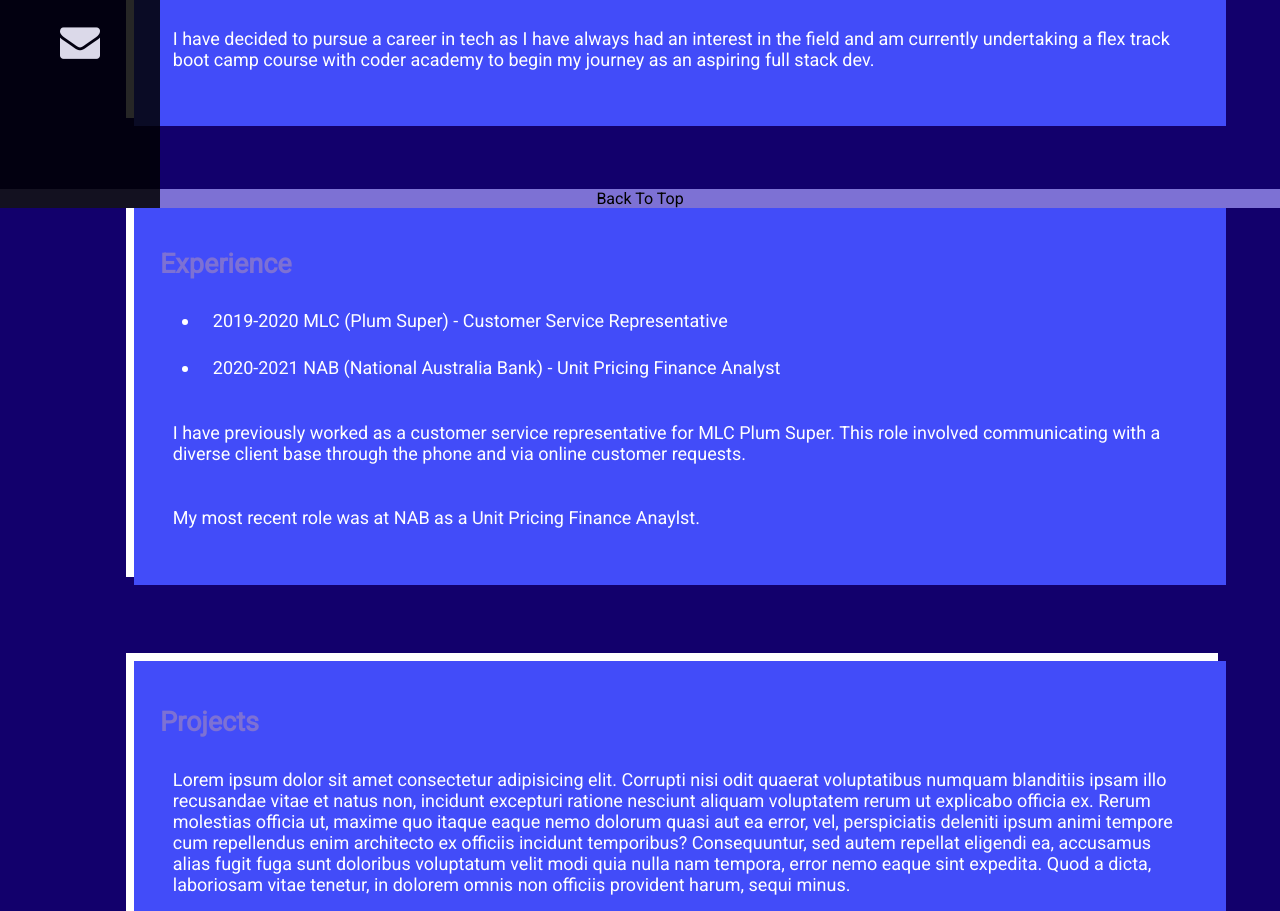
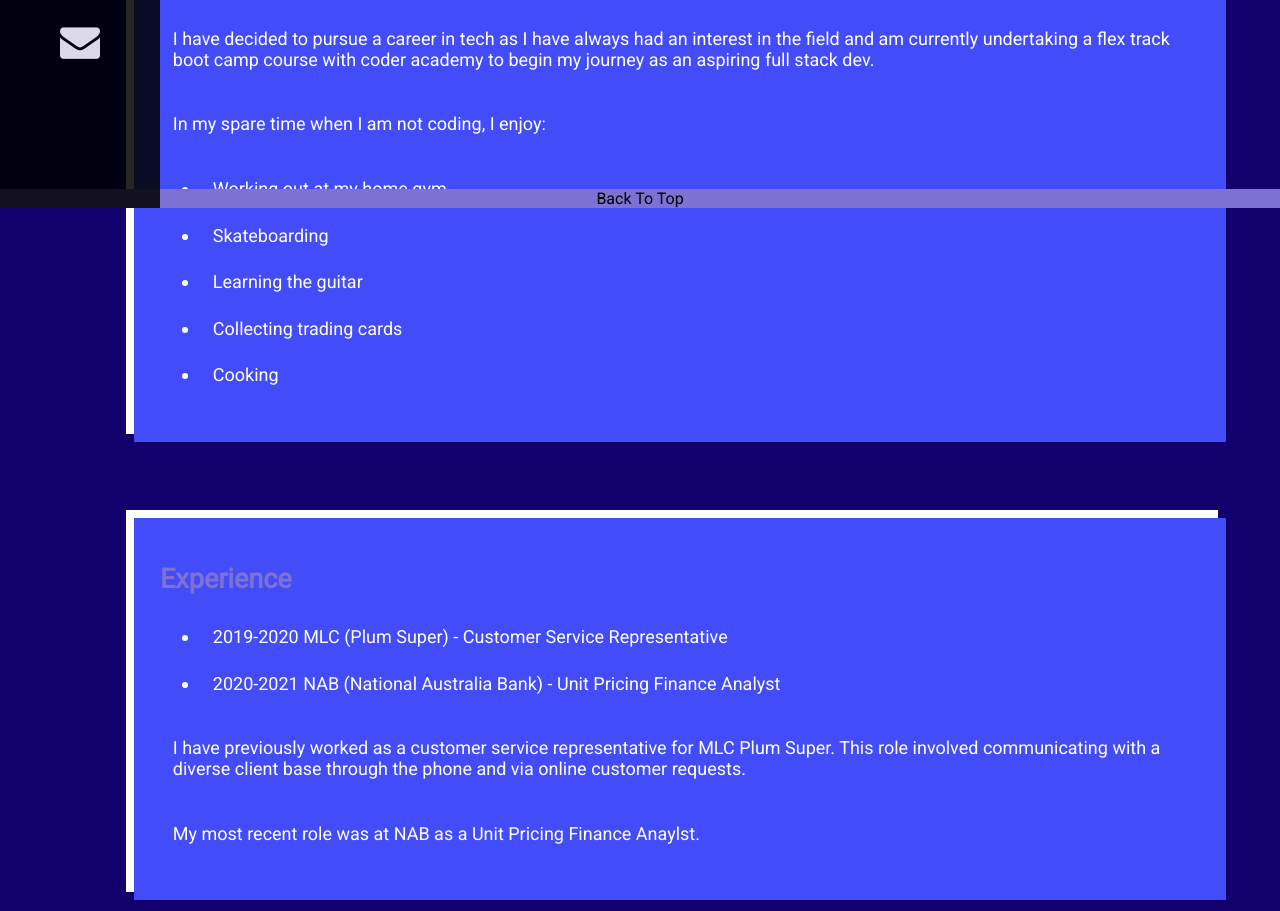
Before and after one commit to jamesxu1996/Portfolio, a plain HTML site: page src/Pages/About.html in a window 1280 px wide. Shown: the part 592-1503 px from the top of the page. Drawn offline with Linux system fonts and the light colour scheme.

Commit message:
added about me content, fixed blog4 header

```diff
--- a/src/Pages/About.html
+++ b/src/Pages/About.html
@@ -59,8 +59,15 @@
                 </ul>
                 <p>I attended and completed my high school education at Melbourne High School. I pursued and completed an undergraduate degree at Monash University for the Bachelor of Business; majoring in Banking and Finance with a minor in econometrics.</p>
                 <p>I have decided to pursue a career in tech as I have always had an interest in the field and am currently undertaking a flex track boot camp course with coder academy to begin my journey as an aspiring full stack dev. </p>
+                <p>In my spare time when I am not coding, I enjoy:</p>
+                <ul>
+                    <li>Working out at my home gym</li>
+                    <li>Skateboarding</li>
+                    <li>Learning the guitar</li>
+                    <li>Collecting trading cards</li>
+                    <li>Cooking</li>
+                </ul>
             </div>
-        <div class="flex-container">
             <div class="content">
                 <h1>Experience</h1>
                 <ul>
```
Also changed, not shown: src/Pages/blog4.html (+1 -1 lines).
